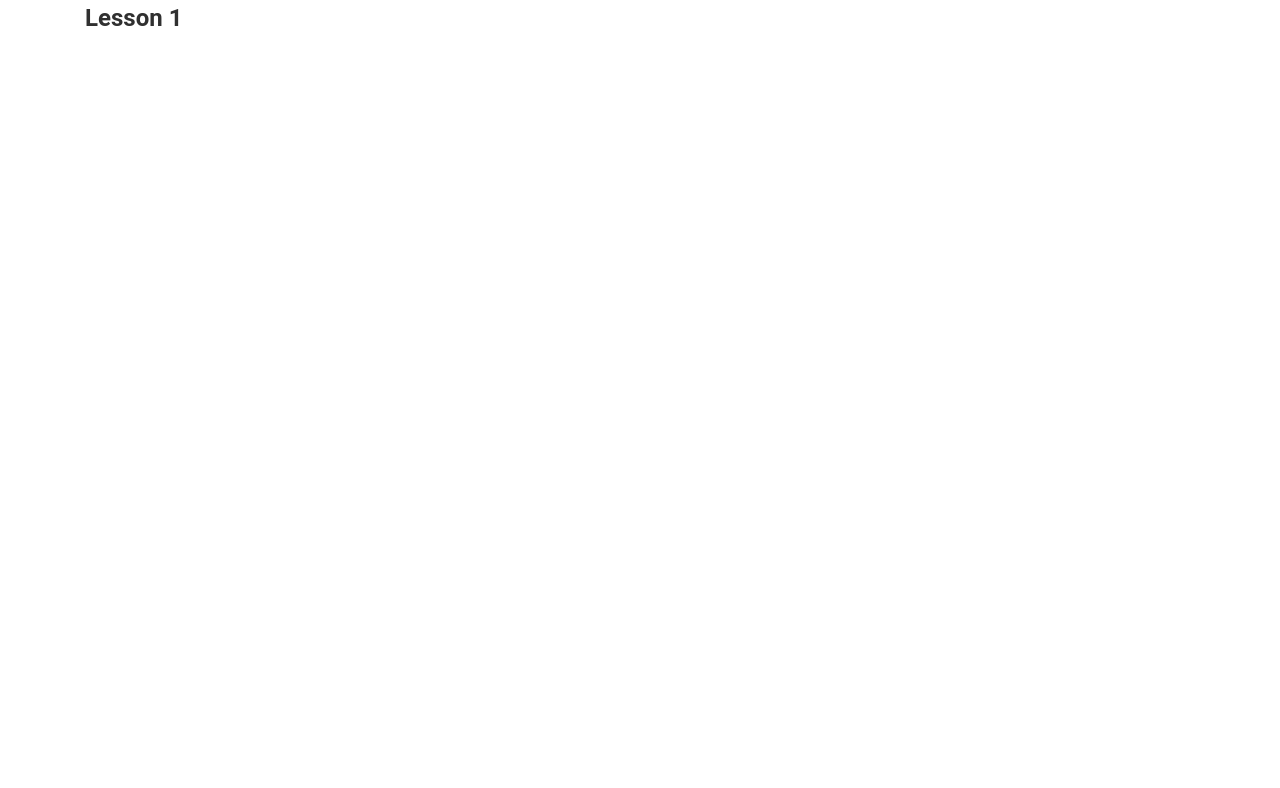
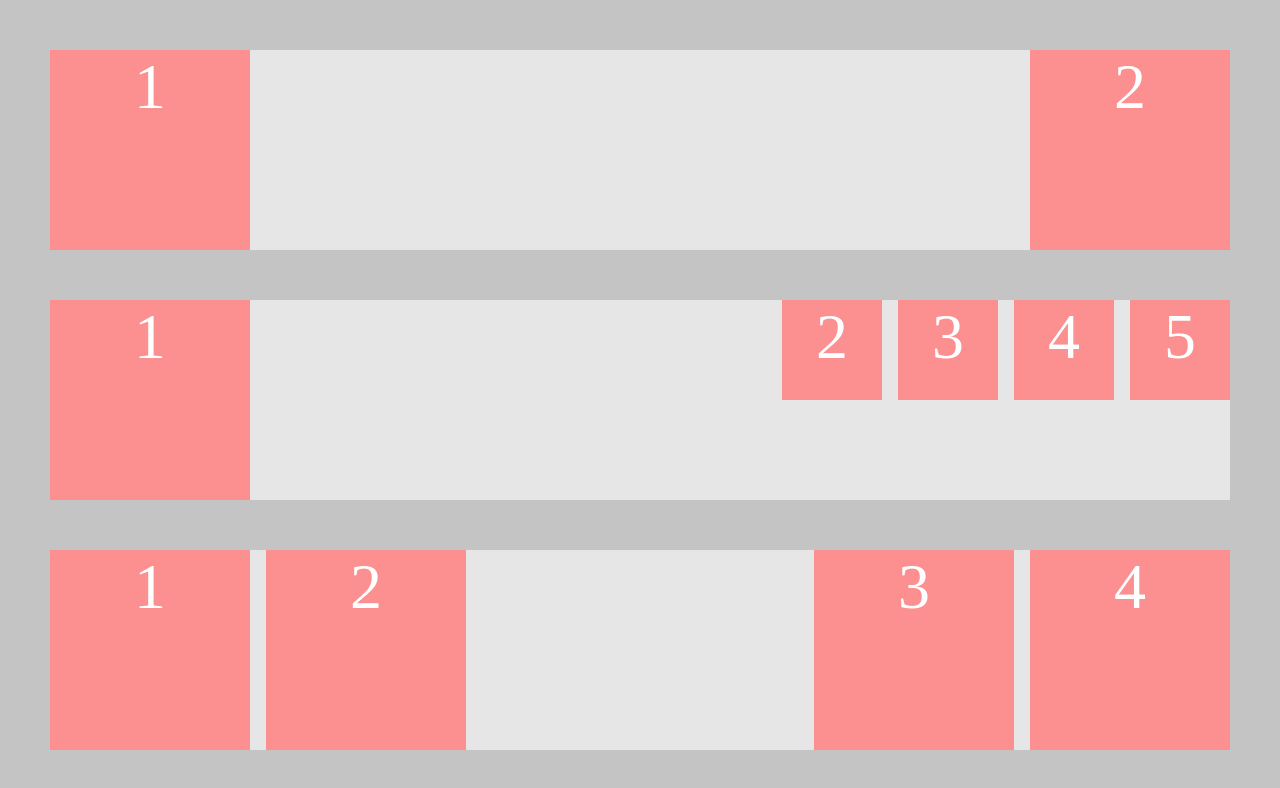
Before and after one commit to Harmarchuk/Front_End_Basic_Hillel, a plain HTML site: page index.html in a window 1280 px wide. Drawn offline with Linux system fonts and the light colour scheme.

Commit message:
add new HW6

```diff
--- a/index.html
+++ b/index.html
@@ -1,21 +1,41 @@
 <!DOCTYPE html>
-<html lang="ru">
+<html lang="en">
+
 <head>
 	<meta charset="UTF-8">
 	<meta http-equiv="X-UA-Compatible" content="IE=edge">
 	<meta name="viewport" content="width=device-width, initial-scale=1.0">
-	<title>Document</title>
+	<title>Float</title>
 	<link rel="stylesheet" href="./styles/style.css">
 </head>
+
 <body>
-	<header></header>
-	<main>
-		<section>
-			<div class="container">
-				<h1>Lesson 1</h1>
-			</div>
-		</section>
-	</main>
-	<footer></footer>
+	<div class="box">
+		<div class="square float-left">1</div>
+		<div class="square float-right">2</div>
+		<div class="clear"></div>
+	</div>
+	<div class="box">
+		<div class="square float-left">1</div>
+		<div class="float-right">
+			<div class="square-small float-left1">2</div>
+			<div class="square-small float-left1">3</div>
+			<div class="square-small float-left1">4</div>
+			<div class="square-small float-left1">5</div>
+		</div>
+		<div class="clear"></div>
+	</div>
+	<div class="box">
+		<div class="square float-left">1</div>
+		<div class="square float-left">2</div>
+		<div class="float-right">
+			<div class="square float-left1">3</div>
+			<div class="square float-left1">4</div>
+		</div>
+		<div class="clear"></div>
+	</div>
+
+
 </body>
+
 </html>
--- a/styles/style.css
+++ b/styles/style.css
@@ -4,23 +4,50 @@
   box-sizing: border-box;
 }
 
-img {
-  max-width: 100%;
+body {
+  background-color: #c4c4c4;
 }
 
-html {
-  font-family: "Roboto", sans-serif;
-  font-size: 16px;
-  font-weight: 400;
-  line-height: 1.5;
-  color: #303030;
+.box {
+  background-color: #e6e6e6;
+  margin: 50px;
+}
+.square {
+  display: block;
+  width: 200px;
+  height: 200px;
+  background-color: #fc8f8f;
 }
 
-.container {
-  width: 100%;
-  max-width: 1140px;
-  margin-left: auto;
-  margin-right: auto;
-  padding-left: 15px;
-  padding-right: 15px;
+.clear {
+  display: block;
+  clear: both;
 }
+
+.square-small {
+  display: block;
+  width: 100px;
+  height: 100px;
+  background-color: #fc8f8f;
+}
+
+.float-right {
+  float: right;
+  margin-left: 1rem;
+}
+
+.float-left {
+  float: left;
+  margin-right: 1rem;
+}
+
+.float-left1 {
+  float: left;
+  margin-left: 1rem;
+}
+
+div {
+  font-size: 64px;
+  text-align: center;
+  color: white;
+}
```
